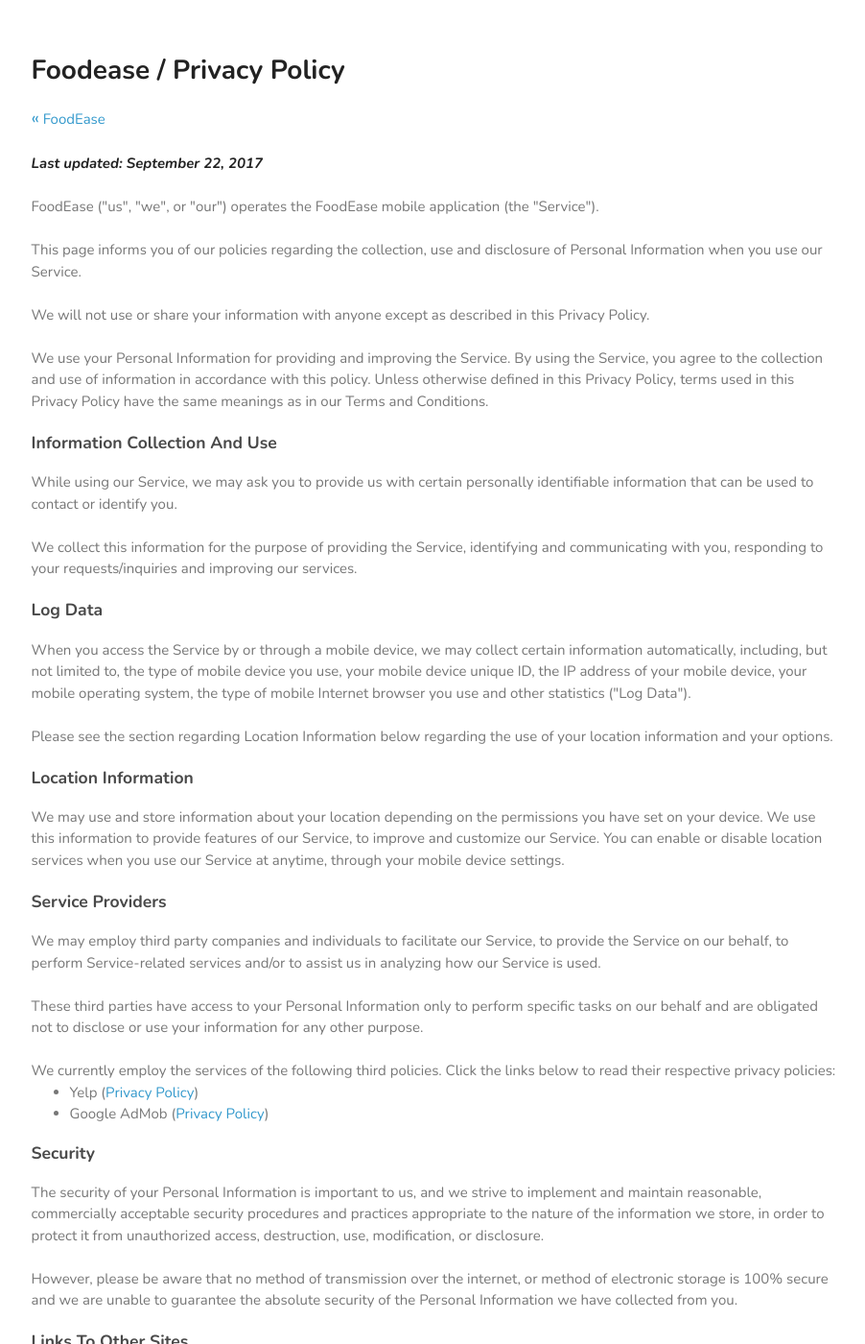
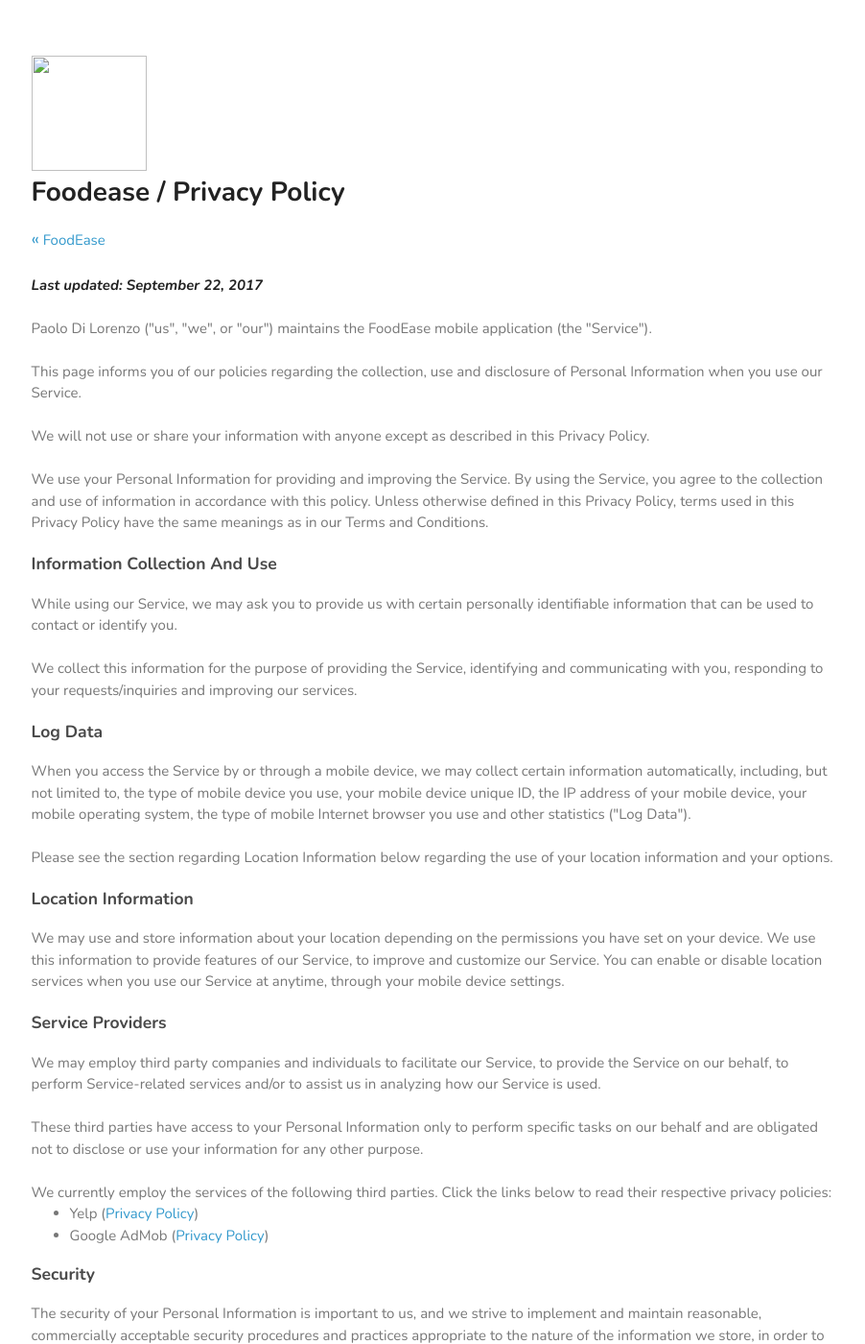
Before and after one commit to pdil/website-Jekyll, a Jekyll site: the page built from apps/foodease/privacy/index.html, in a window 1280 px wide and 1400 px high. Shown: the whole window at 96% size, without its empty margins (187-1089 px from the left). Built offline with Jekyll 4.4.1, drawn with Linux system fonts in a browser that asks for light colours.

Commit message:
Add app icon to privacy policy

```diff
--- a/apps/foodease/index.html
+++ b/apps/foodease/index.html
@@ -5,7 +5,6 @@
 
 <img src="icon.png" width=120 height=120>
 <h1>FoodEase</h1>
-
 <a href="{{ site.url }}/apps"><span id="back-button">&laquo;</span> by Paolo Di Lorenzo</a>
 
 <br><br>
--- a/apps/foodease/privacy/index.html
+++ b/apps/foodease/privacy/index.html
@@ -3,6 +3,7 @@
 title: Foodease - Privacy
 ---
 
+<img src="icon.png" width=120 height=120>
 <h1>Foodease / Privacy Policy</h1>
 <a href=".."><span id="back-button">&laquo;</span> FoodEase</a>
 
@@ -10,7 +11,7 @@
 <strong><em>Last updated: September 22, 2017</em></strong>
 
 <br><br>
-FoodEase ("us", "we", or "our") operates the FoodEase mobile application (the "Service").
+Paolo Di Lorenzo ("us", "we", or "our") maintains the FoodEase mobile application (the "Service").
 
 <br><br>
 This page informs you of our policies regarding the collection, use and disclosure of Personal Information when you use our Service.
@@ -51,7 +52,7 @@
 These third parties have access to your Personal Information only to perform specific tasks on our behalf and are obligated not to disclose or use your information for any other purpose.
 
 <br><br>
-We currently employ the services of the following third policies. Click the links below to read their respective privacy policies:
+We currently employ the services of the following third parties. Click the links below to read their respective privacy policies:
 
 <br>
 <ul>
```
